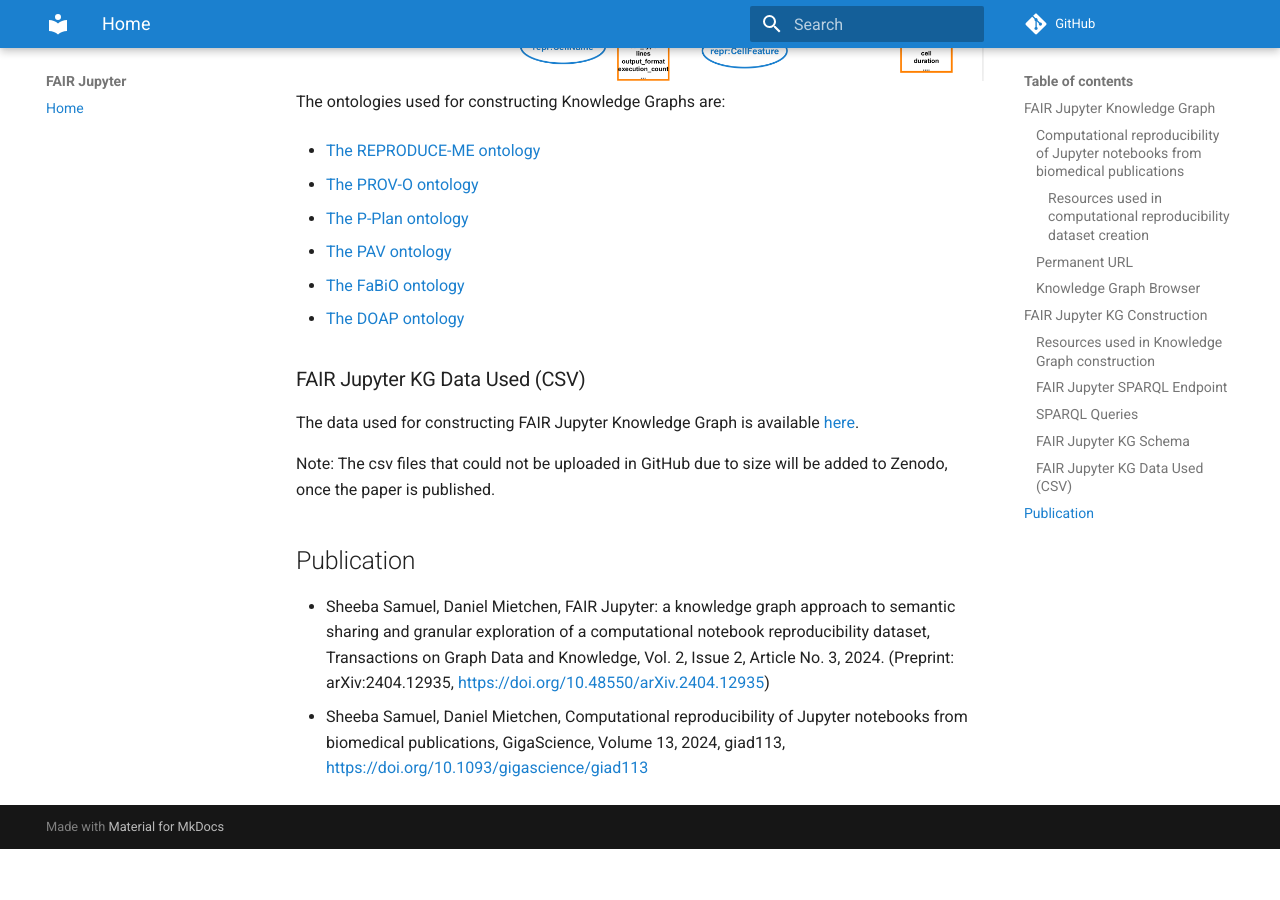
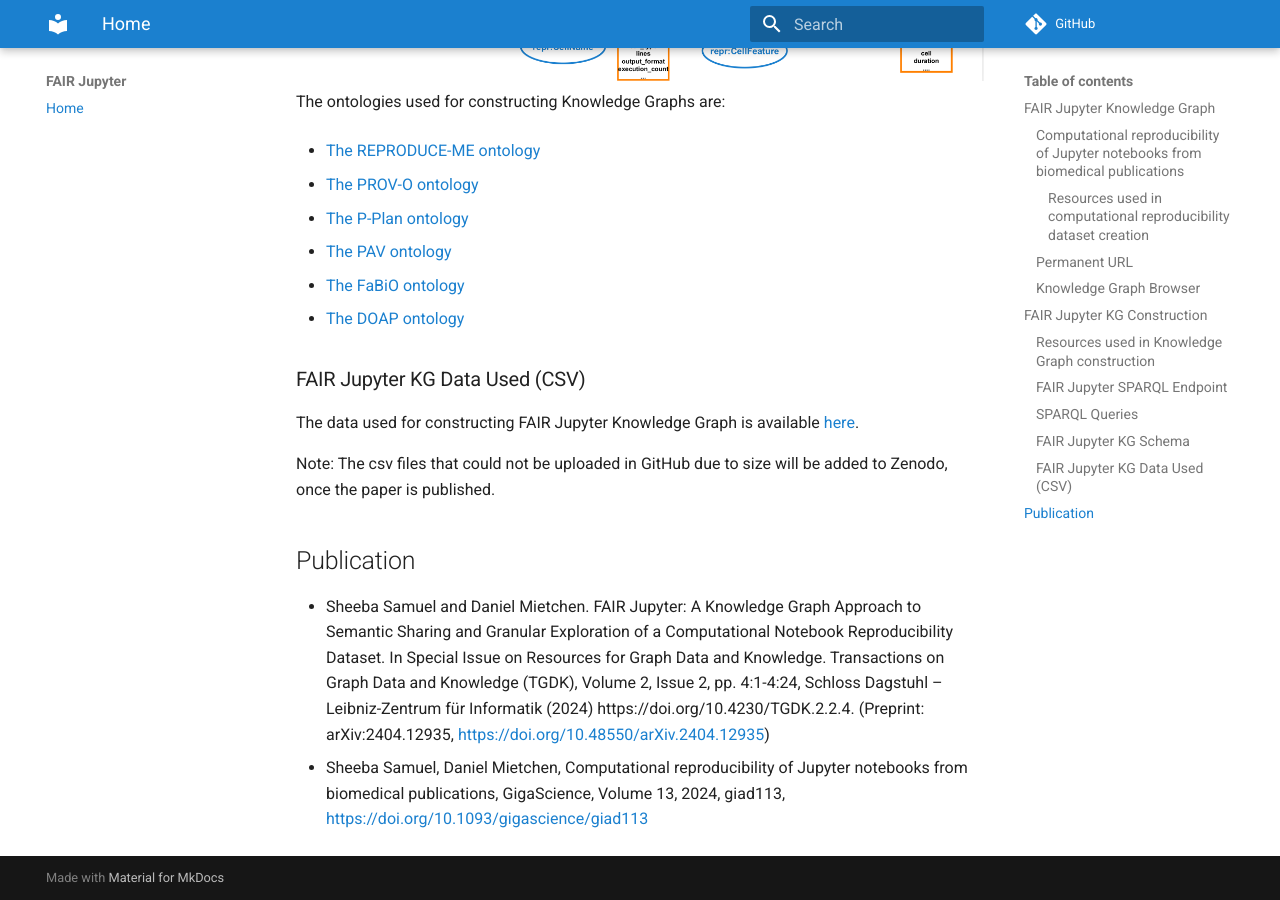
Before and after one commit to fusion-jena/fairjupyter, an MkDocs documentation site: the page built from docs/content/index.md, in a window 1280 px wide and 900 px high, scrolled down 3434 px. Built offline with MkDocs 1.6.1 and Material for MkDocs 9.7.7, drawn with Linux system fonts in a browser that asks for light colours; comment, search, counter and statistics services are not loaded; before the commit the page ends 4283 px from its top, so only the background shows below that.

Commit message:
Update index.md

```diff
--- a/docs/content/index.md
+++ b/docs/content/index.md
@@ -72,6 +72,6 @@
 
 ## Publication
 
-* Sheeba Samuel, Daniel Mietchen, FAIR Jupyter: a knowledge graph approach to semantic sharing and granular exploration of a computational notebook reproducibility dataset, Transactions on Graph Data and Knowledge, Vol. 2, Issue 2, Article No. 3, 2024.
+* Sheeba Samuel and Daniel Mietchen. FAIR Jupyter: A Knowledge Graph Approach to Semantic Sharing and Granular Exploration of a Computational Notebook Reproducibility Dataset. In Special Issue on Resources for Graph Data and Knowledge. Transactions on Graph Data and Knowledge (TGDK), Volume 2, Issue 2, pp. 4:1-4:24, Schloss Dagstuhl – Leibniz-Zentrum für Informatik (2024) https://doi.org/10.4230/TGDK.2.2.4.
 (Preprint: arXiv:2404.12935, [https://doi.org/10.48550/arXiv.2404.12935](https://doi.org/10.48550/arXiv.2404.12935))
 * Sheeba Samuel, Daniel Mietchen, Computational reproducibility of Jupyter notebooks from biomedical publications, GigaScience, Volume 13, 2024, giad113, [https://doi.org/10.1093/gigascience/giad113](https://doi.org/10.1093/gigascience/giad113)
```
